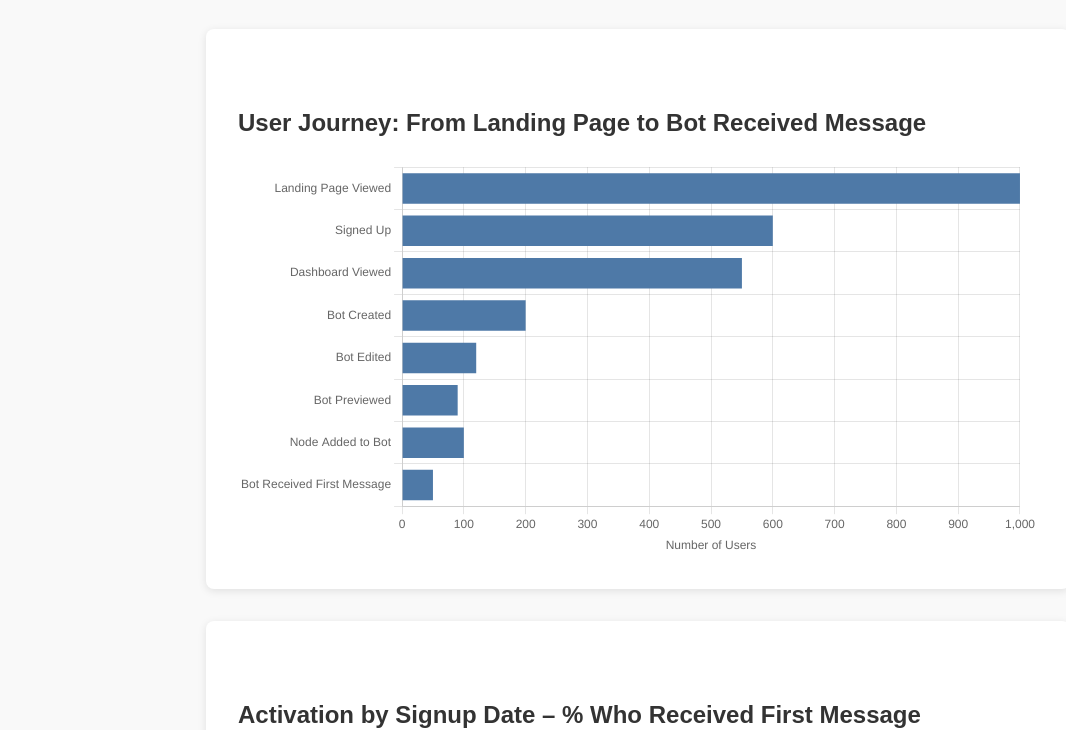
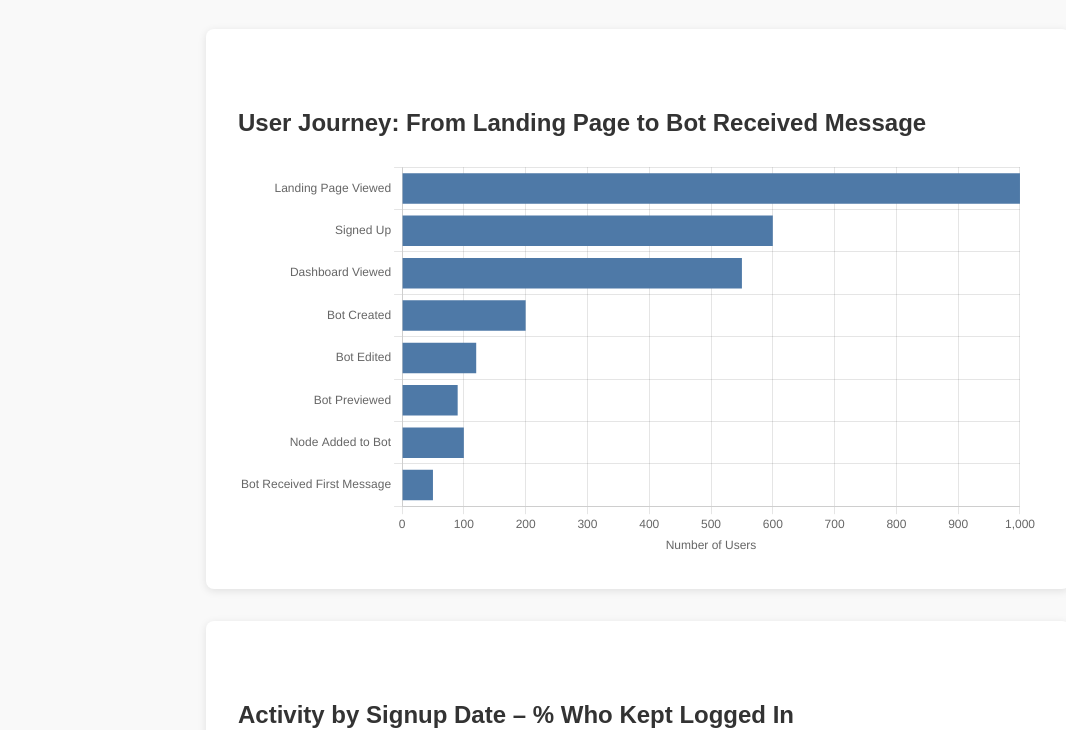
Before and after one commit to ferguirao/dashboard-lbot, a plain HTML site: page index.html in a window 1280 px wide. Shown: the part 72-802 px from the top of the page, without its empty margins (2-1068 px from the left). Drawn offline with nearby package versions, Linux system fonts and the light colour scheme.

Commit message:
Update index.html

```diff
--- a/index.html
+++ b/index.html
@@ -40,7 +40,7 @@
     <canvas id="funnelChart"></canvas>
   </div>
   <div class="chart-container">
-    <h2>Activation by Signup Date – % Who Received First Message</h2>
+    <h2>Activity by Signup Date – % Who Kept Logged In</h2>
     <table id="cohortTable" style="width: 100%; border-collapse: collapse; text-align: center;">
       <thead>
         <tr>
```
